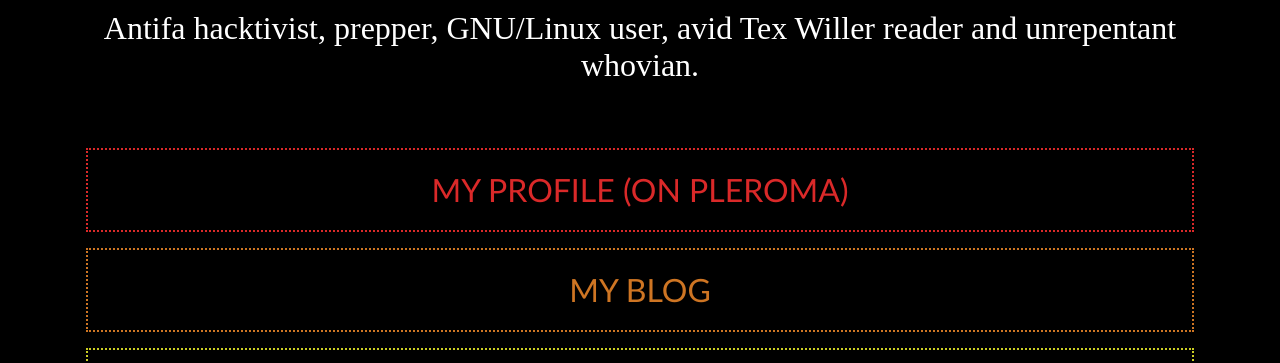
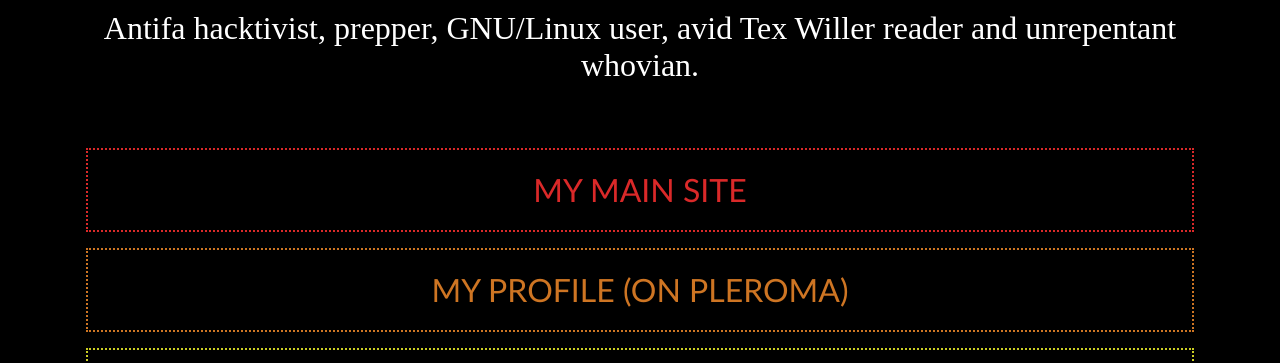
Before and after one commit to lucaluke88/lucaluke88.github.com, a plain HTML site: page index.html in a window 1280 px wide. Shown: the part 402-765 px from the top of the page. Drawn offline with nearby package versions, Linux system fonts and the light colour scheme.

Commit message:
changed site

```diff
--- a/index.html
+++ b/index.html
@@ -29,8 +29,16 @@
         Antifa hacktivist, prepper, GNU/Linux user, avid Tex Willer reader and unrepentant whovian.
       </div>
       <div class="">
+        <div class="button button-red">
+          <a href="https://www.lucaluke.xyz/"
+            target="_blank" display="inline-flex"
+            font-family="inherit" font-weight="inherit" font-size="inherit" height="auto"
+            class="buttonContent">
+            <p class="buttonText buttonTextPadding">My main site</p>
+          </a>
+        </div>
         <!-- mastodon -->
-        <div class="button button-red">
+        <div class="button button-orange">
           <a href="https://asocial.grimstack.xyz/lucaluke"
             target="_blank" display="inline-flex"
             font-family="inherit" font-weight="inherit" font-size="inherit" height="auto"
@@ -39,14 +47,6 @@
           </a>
         </div>
         <!-- my blog -->
-        <div class="button button-orange">
-          <a href="https://blog.lucaluke.xyz/"
-            target="_blank" display="inline-flex"
-            font-family="inherit" font-weight="inherit" font-size="inherit" height="auto"
-            class="buttonContent">
-            <p class="buttonText buttonTextPadding">My blog</p>
-          </a>
-        </div>
         <div class="button button-yellow">
           <a href="https://pixelfed.social/lucaluke"
             target="_blank" display="inline-flex"
```
